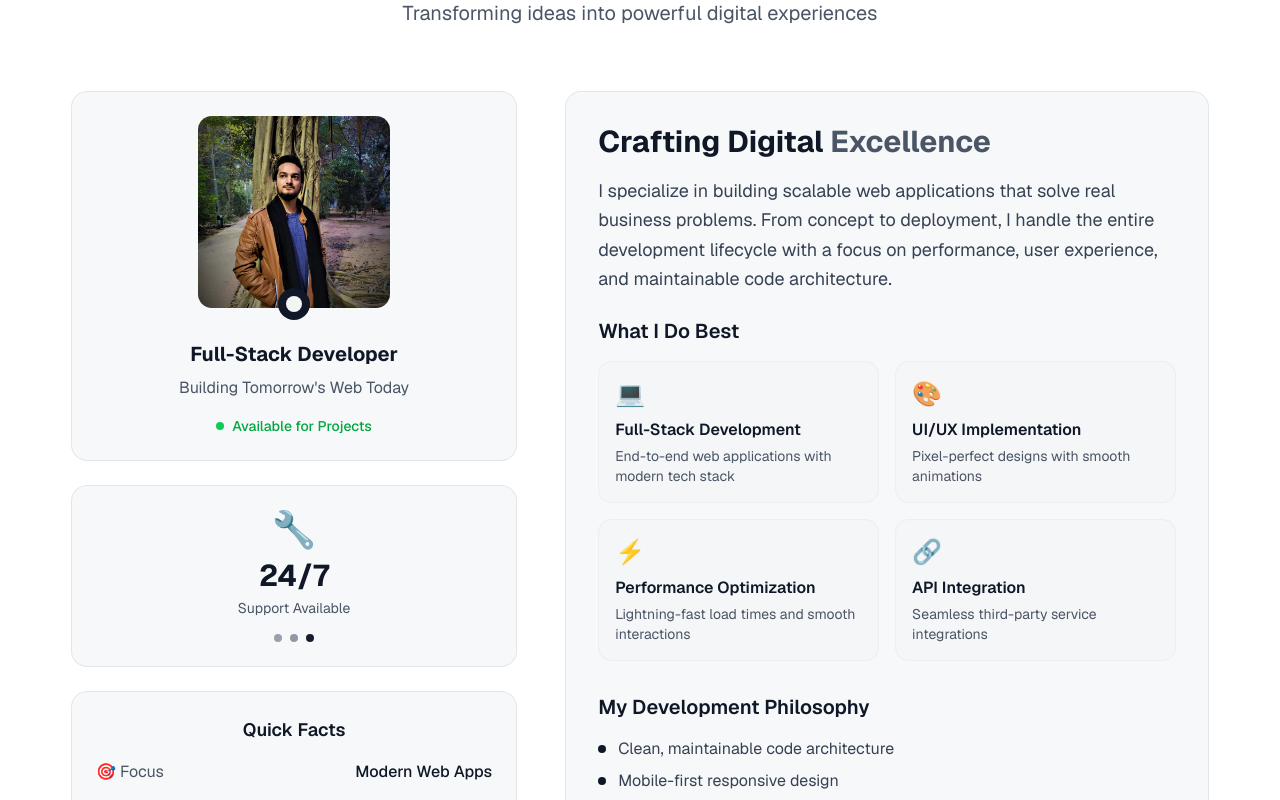
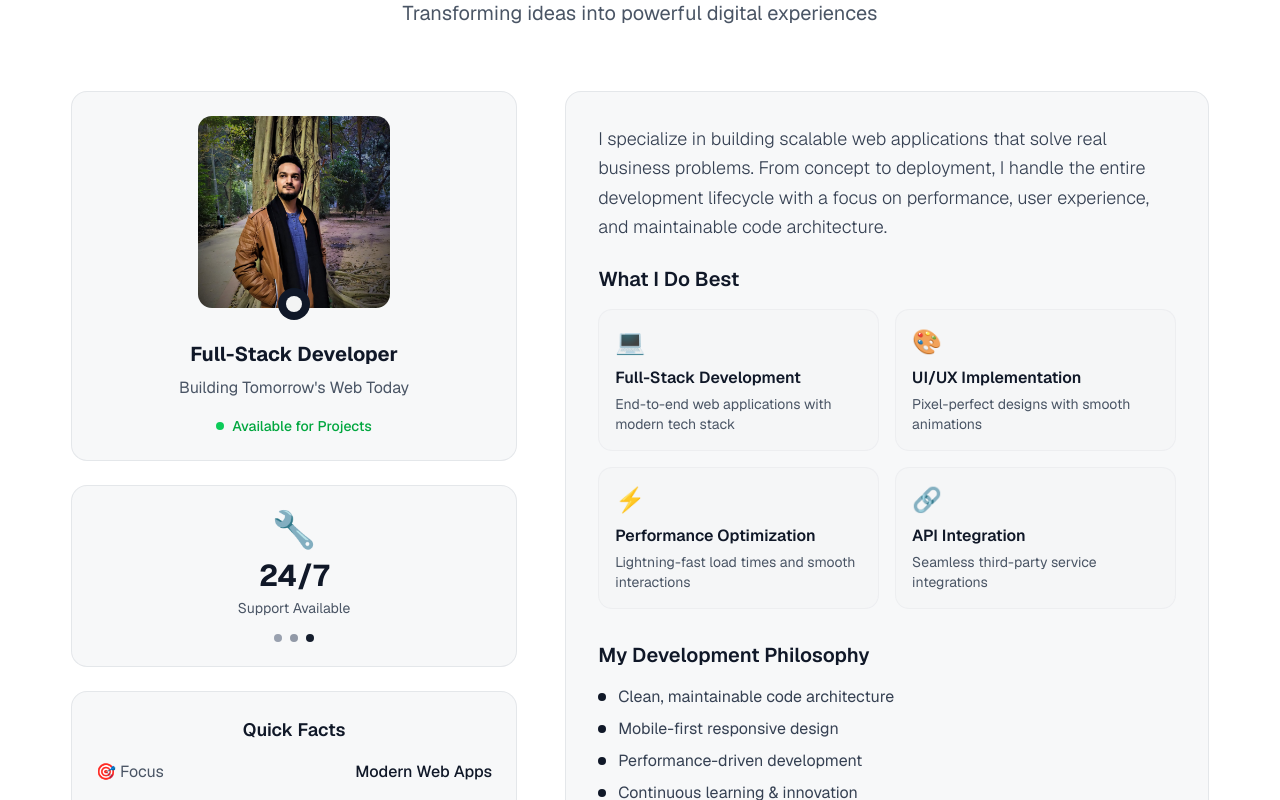
Before and after one commit to mdsowrov2020/portfolio, a Next.js app: page / in a window 1280 px wide. Shown: the part 1080-1880 px from the top of the page. Built offline with nearby package versions, Linux system fonts and the light colour scheme.

Commit message:
Resume added

```diff
--- a/app/globals.css
+++ b/app/globals.css
@@ -155,6 +155,11 @@
   --sidebar-ring: oklch(0.552 0.016 285.938);
 }
 
+html,
+body {
+  scroll-behavior: smooth;
+}
+
 @layer base {
   * {
     @apply border-border outline-ring/50;
--- /dev/null
+++ b/components/common/JobStatus.tsx
@@ -0,0 +1,22 @@
+import React from "react";
+
+const JobStatusCard = () => {
+  return (
+    <div className="w-full space-y-4">
+      {/* Additional info card - with subtle animation */}
+      <div className="bg-gray-50 dark:bg-gray-800 border border-gray-200 dark:border-gray-700 rounded-lg p-4 hover:shadow-sm transition-all duration-300">
+        <div className="flex items-center gap-3">
+          <div className="relative">
+            <div className="w-2 h-2 bg-yellow-500 rounded-full animate-pulse"></div>
+            <div className="absolute inset-0 rounded-full bg-yellow-500 opacity-0 hover:opacity-30 animate-ping transition-opacity duration-300"></div>
+          </div>
+          <p className="text-sm text-gray-600 dark:text-gray-400">
+            Open to new opportunities and exciting projects
+          </p>
+        </div>
+      </div>
+    </div>
+  );
+};
+
+export default JobStatusCard;
--- a/components/sections/About.tsx
+++ b/components/sections/About.tsx
@@ -210,21 +210,21 @@ const About = () => {
                 {/* Main Content Card */}
                 <div className="relative group">
                   <div className="relative backdrop-blur-xl rounded-2xl p-6 lg:p-8 border bg-gray-200/30 dark:bg-gray-800/30 border-gray-300/50 dark:border-gray-700/50 dark:hover:bg-gray-800/50 transition-all duration-500">
-                    <h3 className="text-2xl lg:text-3xl font-bold mb-4 text-gray-900 dark:text-white">
+                    {/* <h3 className="text-2xl lg:text-3xl font-bold mb-4 text-gray-900 dark:text-white">
                       Crafting Digital{" "}
                       <span className="text-gray-600 dark:text-gray-300">
                         Excellence
                       </span>
-                    </h3>
+                    </h3> */}
 
-                    <p className="text-base lg:text-lg text-gray-700 dark:text-gray-300 leading-relaxed mb-6">
+                    <p className="text-base font-light lg:text-lg text-gray-700 dark:text-gray-300 leading-relaxed mb-6">
                       I specialize in building scalable web applications that
                       solve real business problems. From concept to deployment,
                       I handle the entire development lifecycle with a focus on
                       performance, user experience, and maintainable code
                       architecture.
                     </p>
-
+                    {/* <JobStatusCard /> */}
                     {/* What I Do */}
                     <div className="mb-8">
                       <h4 className="text-xl font-semibold text-gray-900 dark:text-white mb-4">
--- a/components/sections/HeroNew.tsx
+++ b/components/sections/HeroNew.tsx
@@ -197,10 +197,14 @@ const HeroSection = () => {
               <ArrowRight className="w-4 h-4 group-hover:translate-x-1 transition-transform duration-300" />
             </Link>
 
-            <button className="group px-8 py-3 border border-gray-800/30 dark:border-white/20 text-gray-800/80 dark:text-white/80 font-medium rounded-sm hover:border-gray-800/40 dark:hover:border-white/40 hover:text-gray-800 dark:hover:text-white transform hover:scale-105 transition-all duration-300 flex items-center gap-2 dark:bg-gray-900/30 backdrop-blur-3xl">
+            <Link
+              href="/Md_Sowrov_Khadem_Resume.pdf"
+              download
+              className="group px-8 py-3 border border-gray-800/30 dark:border-white/20 text-gray-800/80 dark:text-white/80 font-medium rounded-sm hover:border-gray-800/40 dark:hover:border-white/40 hover:text-gray-800 dark:hover:text-white transform hover:scale-105 transition-all duration-300 flex items-center gap-2 dark:bg-gray-900/30 backdrop-blur-3xl"
+            >
               <Download className="w-4 h-4" />
               <span>Resume</span>
-            </button>
+            </Link>
           </div>
 
           {/*  Social links */}
```
Also changed, not shown: 1 other file (tests, documents, lock files or other folders).
